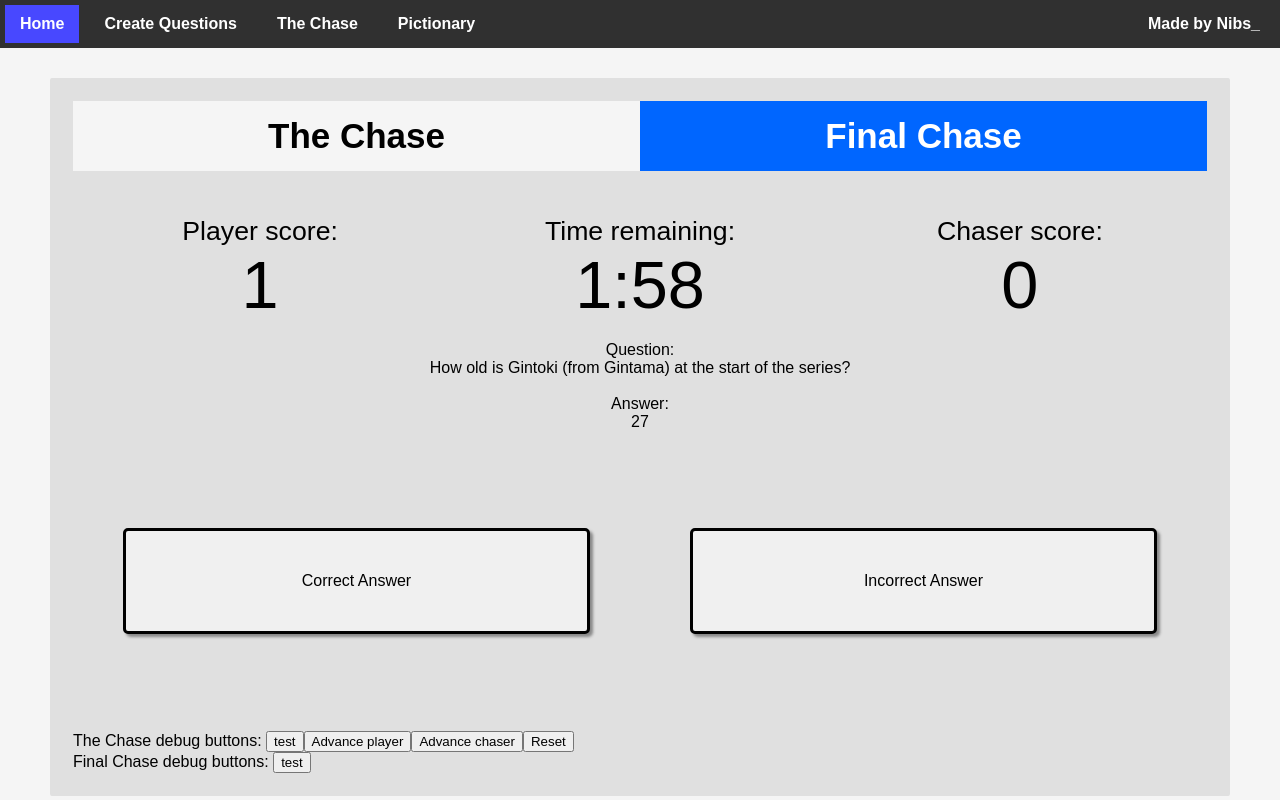
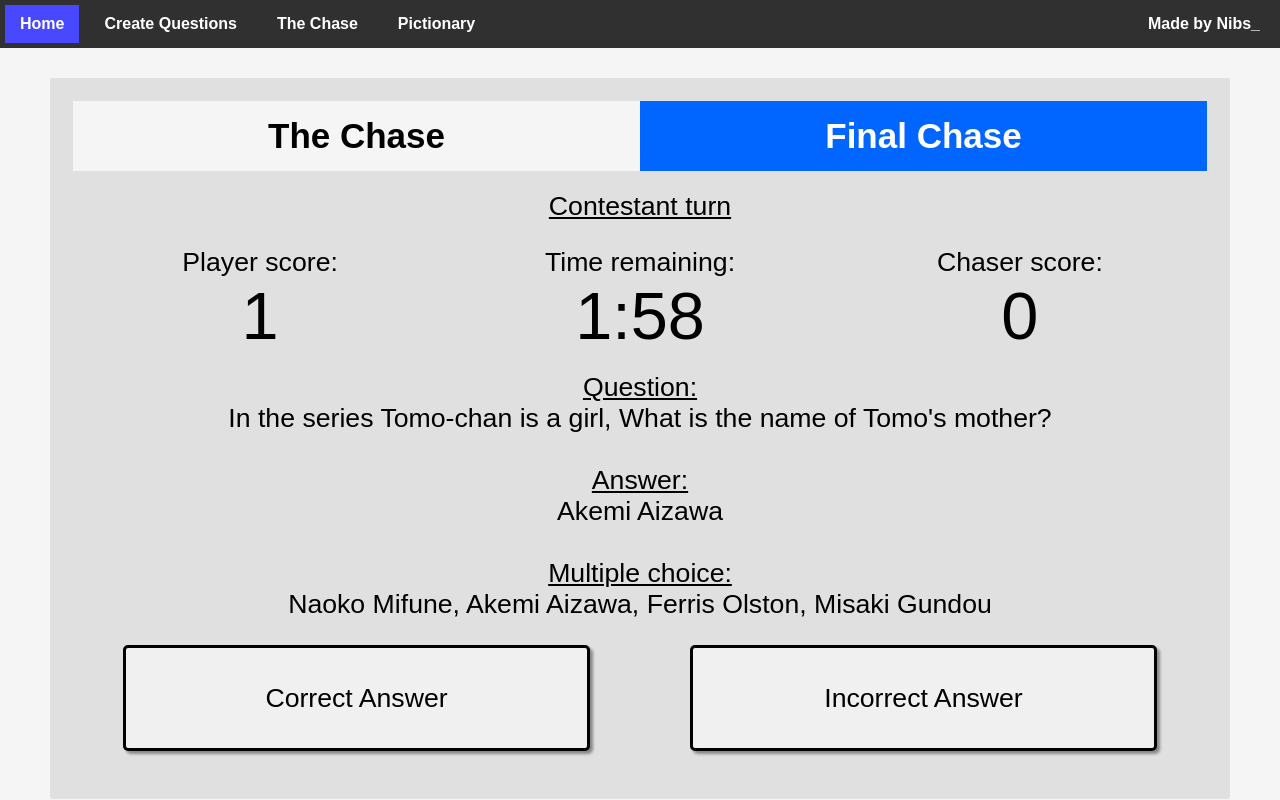
Before and after one commit to JohnNewnham/games_site, an Angular app: page /chase in a window 1280 px wide. Both pictures are taken after a click on the element "Start". Built offline with nearby package versions, Linux system fonts and the light colour scheme.

Commit message:
Finished final chase.

```diff
--- a/src/app/chase/chase.component.html
+++ b/src/app/chase/chase.component.html
@@ -109,11 +109,17 @@
 		<div class="center-horizontally">
 			<br />The player turn will start <span class="underline">immediately</span> after selecting the button
 			below.<br />
-			<div class="text-toggle button"><span (click)="fcPlayerTurn()">Start</span></div>
+			<div class="text-toggle button"><span (click)="fcContestantTurn()">Start</span></div>
 		</div>
 	</div>
 
-	<div class="final-chase-setup" *ngIf="fcTurn === FCT.Player">
+	<div class="final-chase-setup" *ngIf="fcTurn !== FCT.Setup">
+		<div class="medium-font">
+			<span class="underline">
+				{{ (fcTurn === FCT.Player) ? "Contestant turn" : (fcTurn === FCT.Chaser) ? "Chaser turn" : "" }}
+			</span><br />
+		</div>
+
 		<div class="timer-score">
 			<div>
 				Player score:<br />
@@ -123,10 +129,16 @@
 			</div>
 			<div>
 				Time remaining: <br />
-				<span class="number">
+				<span class="number" *ngIf="fcTurn === FCT.Player;else chaserTimerDisplay">
 					{{ M.floor(contestantTimer / 60) }}:{{ ("0"+(contestantTimer - 60*M.floor(contestantTimer /
 					60))).slice(-2) }}
 				</span>
+				<ng-template #chaserTimerDisplay>
+					<span class="number">
+						{{ M.floor(chaserTimer / 60) }}:{{ ("0"+(chaserTimer - 60*M.floor(chaserTimer /
+						60))).slice(-2) }}
+					</span>
+				</ng-template>
 			</div>
 			<div>
 				Chaser score:<br />
@@ -136,27 +148,51 @@
 			</div>
 		</div>
 
-		<div>
-			Question:<br />
+		<div class="medium-font" *ngIf="fcTurn === FCT.Player || fcTurn === FCT.Chaser">
+			<span class="underline">Question:</span><br />
 			{{ selectedQuestion.origin.question }}
 			<br /><br />
-			Answer:<br />
+			<span class="underline">Answer:</span><br />
 			{{ selectedQuestion.origin.correctAnswer }}
+			<br /><br />
+			<span class="underline">Multiple choice:</span><br />
+			{{ selectedQuestion.answers[0] }},
+			{{ selectedQuestion.answers[1] }},
+			{{ selectedQuestion.answers[2] }},
+			{{ selectedQuestion.answers[3] }}
 		</div>
 
-		<div class="button-board">
-			<div class="button">
+		<div class="button-board half-height" *ngIf="fcTurn === FCT.Player || fcTurn === FCT.Chaser">
+			<div class="button medium-font" (click)="fcCorrectButton()" *ngIf="!pushbackActive">
 				Correct Answer
 			</div>
-			<div class="button">
+			<div class="button medium-font" (click)="fcIncorrectButton()" *ngIf="!pushbackActive">
 				Incorrect Answer
 			</div>
+			<div class="button medium-font chaser" (click)="fcPushback()" *ngIf="pushbackActive">
+				Push back chaser and continue
+			</div>
+			<div class="button medium-font chaser" (click)="fcContinue()" *ngIf="pushbackActive">
+				Continue
+			</div>
+		</div>
+
+		<div class="center-horizontally bold" *ngIf="fcTurn === FCT.Intermediate">
+			<br />The chaser turn will start <span class="underline">immediately</span> after selecting the button
+			below.<br />
+			<div class="text-toggle button"><span (click)="fcChaserTurn()">Start</span></div>
+		</div>
+
+		<div class="center-horizontally bold" *ngIf="fcTurn === FCT.GameOver">
+			Game over!<br /><br />
+			Press the button below to reset.<br />
+			<div class="text-toggle button"><span (click)="fcReset()">Reset</span></div>
 		</div>
 	</div>
 
 </div>
 
-The Chase debug buttons:
+<!-- The Chase debug buttons:
 <button (click)="test()">test</button>
 <button (click)="advancePlayer()">Advance player</button>
 <button (click)="advanceChaser()">Advance chaser</button>
@@ -165,3 +201,6 @@ The Chase debug buttons:
 <br />
 Final Chase debug buttons:
 <button (click)="test()">test</button>
+<button (click)="pauseTimers()">pause</button>
+<button (click)="startContestantTimer()">play player</button>
+<button (click)="startChaserTimer()">play chaser</button> -->
--- a/src/app/chase/chase.component.scss
+++ b/src/app/chase/chase.component.scss
@@ -24,10 +24,14 @@
 }
 
 .button-board {
-	height: 300px;
+	height: 312px;
 	display: grid;
 	grid-template-columns: 50% 50%;
 	justify-content: center;
+
+	&.half-height {
+		height: 156px;
+	}
 
 	&>.button {
 		width: auto;
@@ -85,7 +89,6 @@
 }
 
 .timer-score {
-	// height: 300px;
 	display: grid;
 	grid-template-columns: 33% 34% 33%;
 	justify-content: center;
@@ -103,3 +106,7 @@
 		}
 	}
 }
+
+.medium-font {
+	font-size: 20pt;
+}
--- a/src/app/chase/chase.component.ts
+++ b/src/app/chase/chase.component.ts
@@ -1,7 +1,7 @@
 import { Component, OnInit } from "@angular/core";
 import { CommonModule } from '@angular/common';
 import questionsJSON from "../../../public/questions.json";
-import { Observable, takeWhile, timer } from "rxjs";
+import { Observable, Subscription, takeWhile, timer } from "rxjs";
 
 interface ChaseQuestion {
 	question: string;
@@ -36,11 +36,6 @@ enum BoardTile {
 	DBlue = "DBlue",
 }
 
-enum Instruction {
-	PlayerTurn = "Please can the contestant select their answer.",
-	ChaserTurn = "Please can the chaser select their answer.",
-}
-
 enum ChaseTurn {
 	Player = "Player",
 	Chaser = "Chaser",
@@ -52,6 +47,7 @@ enum ChaseTurn {
 enum FinalChaseTurn {
 	Setup = "Setup",
 	Player = "Player",
+	Intermediate = "Intermediate",
 	Chaser = "Chaser",
 	GameOver = "GameOver",
 }
@@ -175,6 +171,7 @@ export class ChaseComponent implements OnInit {
 
 	// Reset player/chaserPosition to default and redraw board.
 	resetBoard(): void {
+		this.chaserSelected = this.chasers[randInt(this.chasers.length)];
 		this.chaserPosition = 0;
 		this.playerPosition = 3;
 		this.nextQuestion();
@@ -242,10 +239,13 @@ export class ChaseComponent implements OnInit {
 	second: number = 1000; // Lower to speed up clock for testing purposes.
 	source: Observable<number> = timer(this.second, this.second);
 
-	// contestantTimerObs
+	contestantTimerSub: Subscription | null = null;
+	chaserTimerSub: Subscription | null = null;
 
 	contestantScore: number = 0;
 	chaserScore: number = 0;
+
+	pushbackActive: boolean = false;
 
 	M = Math;
 	FCT = FinalChaseTurn;
@@ -263,39 +263,130 @@ export class ChaseComponent implements OnInit {
 		this.chaserTimer = time;
 	}
 
-	fcPlayerTurn(): void {
+	fcContestantTurn(): void {
+		this.fcNextQuestion();
 		this.fcTurn = FinalChaseTurn.Player;
 		this.contestantScore = this.contestantHeadstart;
+		this.startContestantTimer();
+	}
 
-		const _ = this.source.pipe(
+	startContestantTimer(): void {
+		this.contestantTimerSub = this.source.pipe(
 			takeWhile(_ => this.contestantTimer > 0)
 		).subscribe(_ => {
 			this.contestantTimer -= 1
 			if (this.contestantTimer === 0) {
-				console.log("PLAYER TURN COMPLETE");
+				this.fcTurn = FinalChaseTurn.Intermediate;
 			}
 		});
 	}
 
 	fcChaserTurn(): void {
+		this.fcNextQuestion();
 		this.fcTurn = FinalChaseTurn.Chaser;
+		this.startChaserTimer();
+	}
 
-		const _ = this.source.pipe(
+	startChaserTimer(): void {
+		this.chaserTimerSub = this.source.pipe(
 			takeWhile(_ => this.chaserTimer > 0)
 		).subscribe(_ => {
 			this.chaserTimer -= 1
 			if (this.chaserTimer === 0) {
-				console.log("CHASER TURN COMPLETE");
+				this.fcTurn = FinalChaseTurn.GameOver;
 			}
 		});
 	}
 
-	pauseTimer(): void {
-		// this.source.unsubscribe()
+	pauseTimers(): void {
+		this.contestantTimerSub && this.contestantTimerSub.unsubscribe();
+		this.chaserTimerSub && this.chaserTimerSub.unsubscribe();
+	}
+
+	fcCorrectButton(): void {
+		switch (this.fcTurn) {
+			case FinalChaseTurn.Player:
+				this.contestantScore += 1;
+				this.fcNextQuestion();
+				return;
+			case FinalChaseTurn.Chaser:
+				this.chaserScore += 1;
+				this.fcWinDetection();
+				this.fcNextQuestion();
+				return;
+			default:
+				return;
+		}
+	}
+
+	fcIncorrectButton(): void {
+		switch (this.fcTurn) {
+			case FinalChaseTurn.Player:
+				this.fcNextQuestion();
+				return;
+			case FinalChaseTurn.Chaser:
+				if (this.chaserScore >= 1) {
+					this.pauseTimers();
+					this.pushbackActive = true;
+				} else {
+					this.fcNextQuestion();
+				}
+				return;
+			default:
+				return;
+		}
+	}
+
+	fcNextQuestion(): void {
+		this.questions.pop();
+
+		if (this.questions.length === 0) {
+			this.questions = shuffleArray(questionsJSON.questions);
+		}
+
+		this.selectedQuestion = new SelectedQuestion(this.questions.at(-1)!);
+	}
+
+	fcWinDetection(): void {
+		if (this.chaserScore >= this.contestantScore) {
+			this.fcTurn = FinalChaseTurn.GameOver;
+		}
+	}
+
+	fcPushback(): void {
+		this.chaserScore -= 1;
+		this.fcContinue();
+	}
+
+	fcContinue(): void {
+		this.fcNextQuestion();
+		this.pushbackActive = false;
+		this.startChaserTimer();
+	}
+
+	fcReset(): void {
+		this.contestantHeadstart = 1;
+		this.contestantTimer = 120;
+		this.chaserTimer = 120;
+		this.expected = 0;
+
+		this.contestantTimerSub?.unsubscribe();
+		this.chaserTimerSub?.unsubscribe();
+
+		this.contestantTimerSub = null;
+		this.chaserTimerSub = null;
+
+		this.contestantScore = 0;
+		this.chaserScore = 0;
+
+		this.pushbackActive = false;
+
+		this.fcTurn = FinalChaseTurn.Setup;
 	}
 
 
 	test(): void {
+		this.fcTurn = FinalChaseTurn.Chaser;
 		console.log("TEST", this.contestantTimer);
 		// console.log("TEST", randInt(3));
 		// this.redrawBoard()
```
